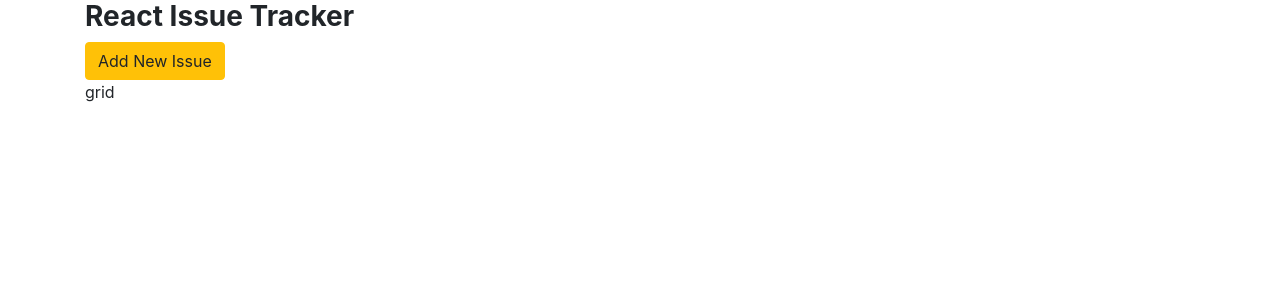
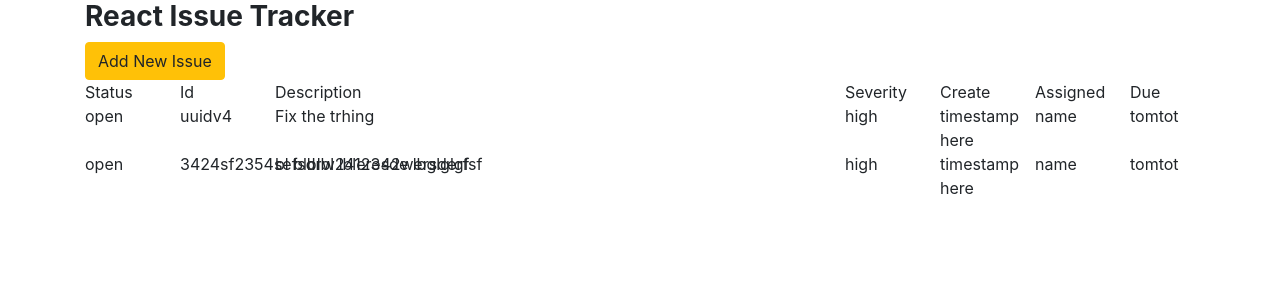
Before and after one commit to ali1129js/issuetracker-app, a React (Create React App) app: page / in a window 1280 px wide. Shown: the top 300 px of the page. Built offline with nearby package versions, Linux system fonts and the light colour scheme.

Commit message:
grid bootstrap

```diff
--- a/src/components/App.js
+++ b/src/components/App.js
@@ -10,6 +10,18 @@
         severity: "high",
         assigned: "name",
         status: "open",
+        desc: "Fix the trhing",
+        due: "tomtot",
+        ts: "timestamp here",
+      },
+      {
+        id: "3424sf2354sefsdrw2412342wersderfsf",
+        severity: "high",
+        assigned: "name",
+        status: "open",
+        desc: "bl blblbl lbleresde lbglglgf ",
+        due: "tomtot",
+        ts: "timestamp here",
       },
     ],
     isOpen: false,
@@ -21,6 +33,7 @@
     });
   };
   render() {
+    console.log(this.state.issues);
     return (
       <div className="container">
         <h3>
@@ -30,7 +43,7 @@
           Add New Issue
         </button>
         <NewIssue show={this.state.isOpen} handleToggle={this.handleToggle} />
-        <Grid />
+        <Grid issues={this.state.issues} />
       </div>
     );
   }
--- a/src/components/Grid.js
+++ b/src/components/Grid.js
@@ -1,5 +1,28 @@
 import React from "react";
 
-const Grid = () => <div className="grid">grid</div>;
+const Grid = ({ issues }) => (
+  <div className="grid">
+    <div className="row">
+      <div className="col">Status</div>
+      <div className="col">Id</div>
+      <div className="col-6">Description</div>
+      <div className="col">Severity</div>
+      <div className="col">Create</div>
+      <div className="col">Assigned</div>
+      <div className="col">Due</div>
+    </div>
+    {issues.map((issue) => (
+      <div className="row">
+        <div className="col">{issue.status}</div>
+        <div className="col">{issue.id}</div>
+        <div className="col-6">{issue.desc}</div>
+        <div className="col">{issue.severity}</div>
+        <div className="col">{issue.ts}</div>
+        <div className="col">{issue.assigned}</div>
+        <div className="col">{issue.due}</div>
+      </div>
+    ))}
+  </div>
+);
 
 export default Grid;
```
Also changed, not shown: src/components/grid.css (added).
